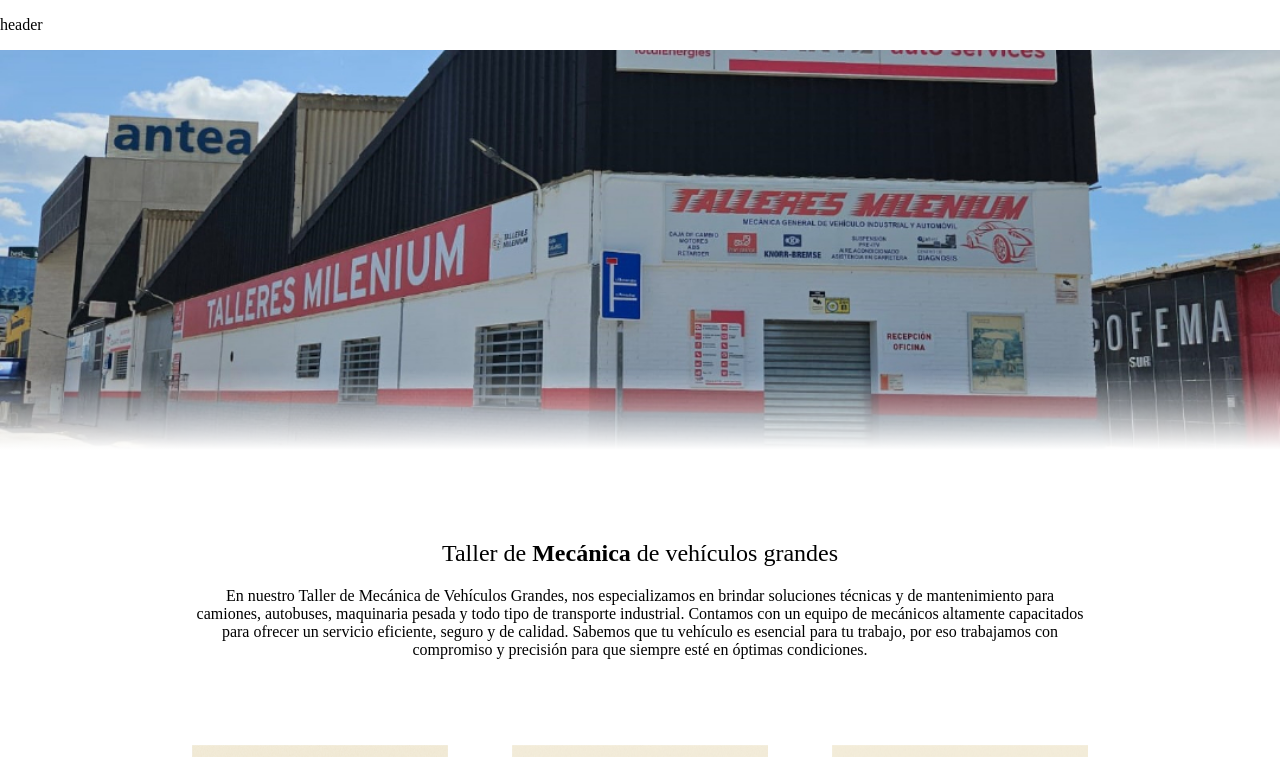
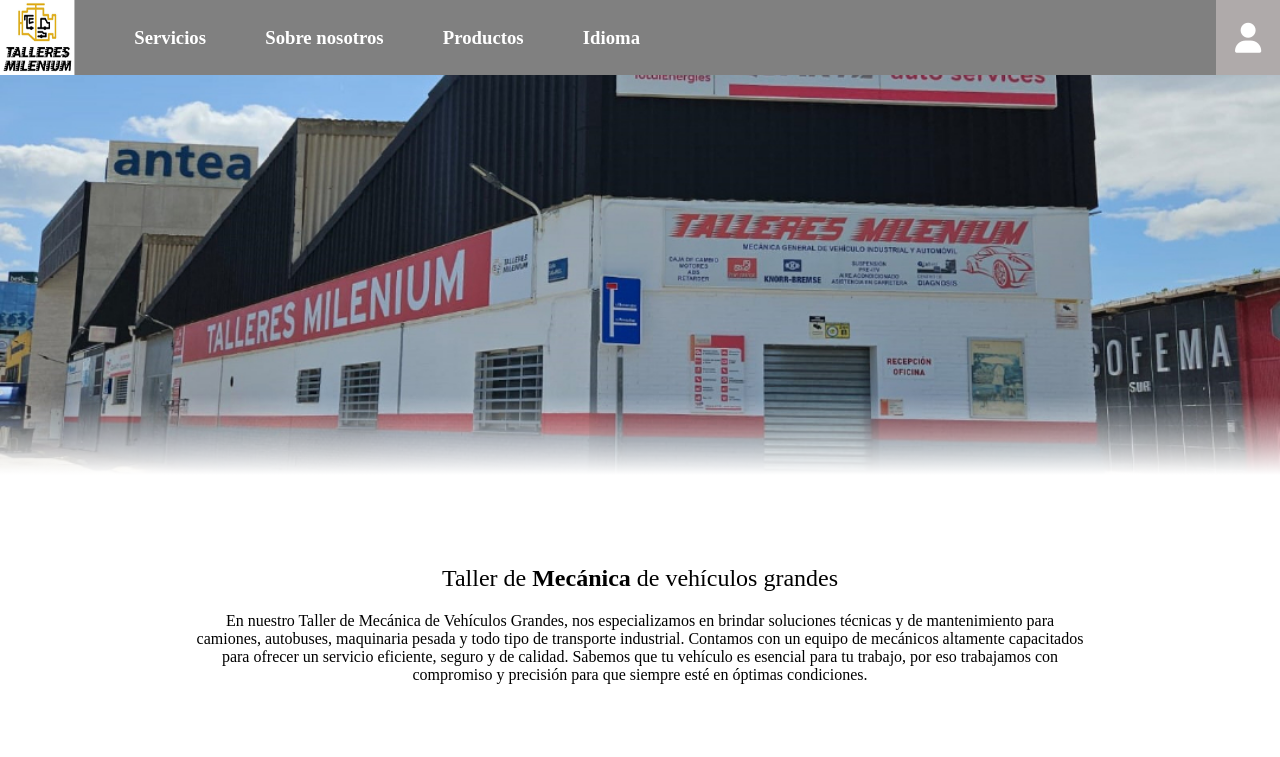
Before and after one commit to dcuecal515/TalleresMilleniumRep, an Angular app in the folder Web/Front/TalleresMillenium/: page /sobre-nosotros in a window 1280 px wide. Shown: the top 757 px of the page. Built offline with nearby package versions, Linux system fonts and the light colour scheme.

Commit message:
Subida de enlaces de paginas

```diff
--- a/Web/Front/TalleresMillenium/src/app/component/header/header.component.html
+++ b/Web/Front/TalleresMillenium/src/app/component/header/header.component.html
@@ -1,8 +1,8 @@
 <div class="principal">
     <div class="logo">
-        <img class="logo-imagen" src="assets/imagen-logo.webp" alt="">
+        <img class="logo-imagen" src="assets/imagen-logo.webp" (click)="goToRoute('')" alt="Talleres Milenium">
         <h3 class="logo-opciones">Servicios</h3>
-        <h3 class="logo-opciones">Sobre nosotros</h3>
+        <h3 class="logo-opciones" (click)="goToRoute('sobre-nosotros')">Sobre nosotros</h3>
         <h3 class="logo-opciones">Productos</h3>
         <h3 class="logo-opciones">Idioma</h3>
     </div>
--- a/Web/Front/TalleresMillenium/src/app/pages/header/header.component.html
+++ /dev/null
@@ -1 +0,0 @@
-<p>header works!</p>
--- a/Web/Front/TalleresMillenium/src/app/pages/sobre-nosotros/sobre-nosotros.component.html
+++ b/Web/Front/TalleresMillenium/src/app/pages/sobre-nosotros/sobre-nosotros.component.html
@@ -1,4 +1,6 @@
-<p>header</p>
+<div>
+    <app-header></app-header>
+</div>
 <div class="principal">
     <div class="imagen-difuminada">
         <img src="assets/taller2.webp" class="primeraIMG">
--- a/Web/Front/TalleresMillenium/src/app/pages/sobre-nosotros/sobre-nosotros.component.ts
+++ b/Web/Front/TalleresMillenium/src/app/pages/sobre-nosotros/sobre-nosotros.component.ts
@@ -1,9 +1,11 @@
 import { Component } from '@angular/core';
+import { FooterComponent } from '../../component/footer/footer.component';
+import { HeaderComponent } from '../../component/header/header.component';
 
 @Component({
   selector: 'app-sobre-nosotros',
   standalone: true,
-  imports: [],
+  imports: [HeaderComponent,FooterComponent],
   templateUrl: './sobre-nosotros.component.html',
   styleUrl: './sobre-nosotros.component.css'
 })
```
Also changed, not shown: Web/Front/TalleresMillenium/src/app/pages/header/header.component.ts (deleted, +0 -12 lines), Web/Front/TalleresMillenium/src/app/pages/header/header.component.css (deleted).
